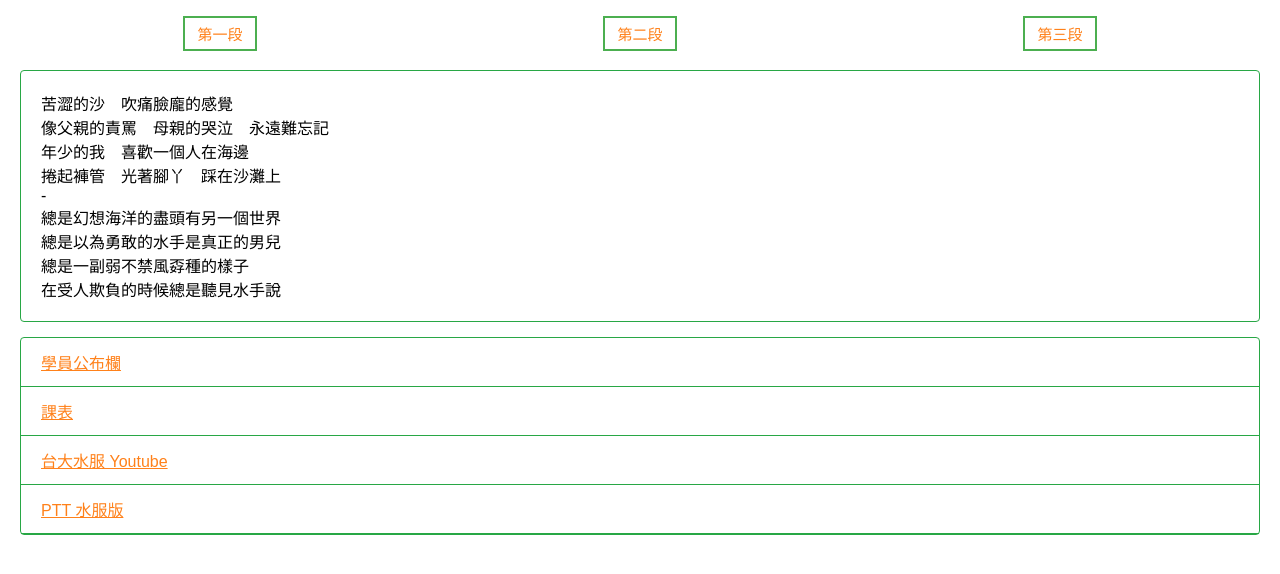
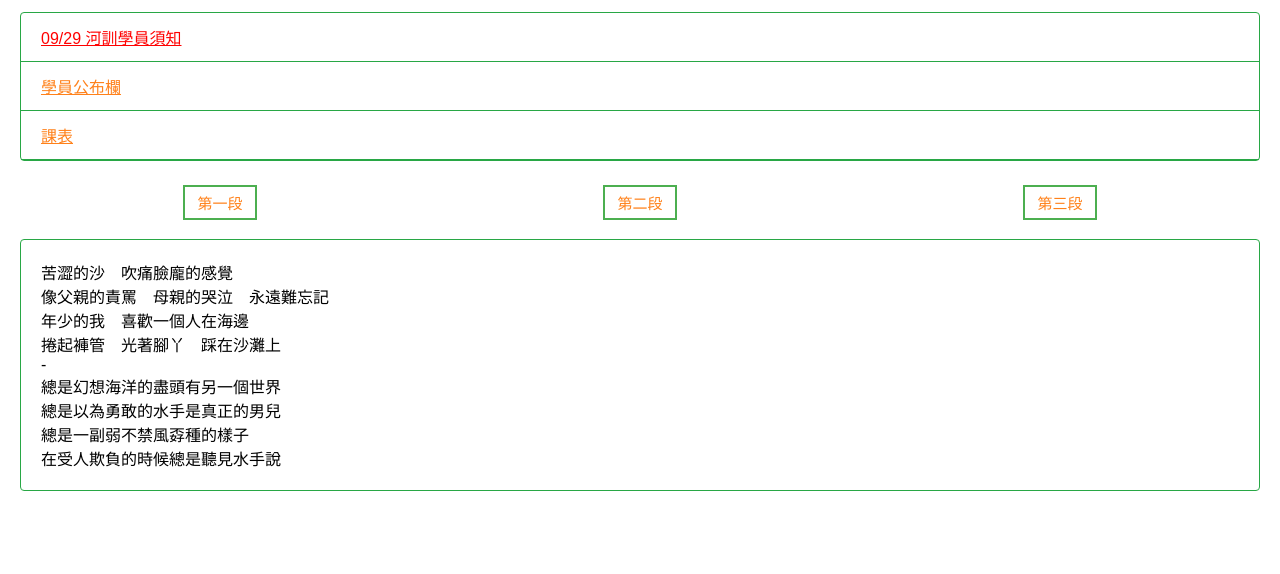
Before and after one commit to normanlinnet/ntulifeguard40, a website: page index.html in a window 1280 px wide. Shown: the part 70-644 px from the top of the page. Drawn offline with Linux system fonts and the light colour scheme.

Commit message:
add 09/29 河訓學員須知

```diff
--- a/index.html
+++ b/index.html
@@ -15,6 +15,7 @@
   <script async src="https://www.googletagmanager.com/gtag/js?id=UA-148820779-1"></script>
   <script>
     window.dataLayer = window.dataLayer || [];
+
     function gtag() {
       dataLayer.push(arguments);
     }
@@ -39,6 +40,38 @@
   </div>
 
   <div id="content">
+
+    <div class="card">
+      <div class="card-header">
+        <a class="important-item"
+          href="https://docs.google.com/document/d/1dyGEWBj3zT5rHJMeL8A4z97DOk24GKYzsLUYXI3FSnA/edit">
+          09/29 河訓學員須知
+        </a>
+      </div>
+      <div class="card-header">
+        <a href="https://docs.google.com/document/d/161qXZSaoGk948XQFB0L7yywrdTwr_zua">
+          學員公布欄
+        </a>
+      </div>
+      <div class="card-header">
+        <a
+          href="http://ntu-lifeguard.blog.ntu.edu.tw/wp-content/uploads/sites/3032/files/2019/08/40%E6%9C%9F%E8%AA%B2%E8%A1%A8%E6%9B%B4%E6%96%B0.jpg">
+          課表
+        </a>
+      </div>
+      <!-- <div class="card-header">
+        <a href="https://www.youtube.com/channel/UCglfjk9yZNodse_7I-KyHKQ/videos">
+          台大水服 Youtube
+        </a>
+      </div>
+      <div class="card-header">
+        <a href="https://www.ptt.cc/bbs/lifeguard/index.html">
+          PTT 水服版
+        </a>
+      </div> -->
+    </div>
+
+
 
     <div class="video-container">
       <div id="player"></div>
@@ -70,28 +103,6 @@
       </div>
     </div>
 
-    <div class="card">
-      <div class="card-header">
-        <a href="https://docs.google.com/document/d/161qXZSaoGk948XQFB0L7yywrdTwr_zua">
-          學員公布欄
-        </a>
-      </div>
-      <div class="card-header">
-        <a href="http://ntu-lifeguard.blog.ntu.edu.tw/wp-content/uploads/sites/3032/files/2019/08/40%E6%9C%9F%E8%AA%B2%E8%A1%A8%E6%9B%B4%E6%96%B0.jpg">
-          課表
-        </a>
-      </div>
-      <div class="card-header">
-        <a href="https://www.youtube.com/channel/UCglfjk9yZNodse_7I-KyHKQ/videos">
-          台大水服 Youtube
-        </a>
-      </div>
-      <div class="card-header">
-        <a href="https://www.ptt.cc/bbs/lifeguard/index.html">
-          PTT 水服版
-        </a>
-      </div>
-    </div>
 
   </div>
 
--- a/style.css
+++ b/style.css
@@ -115,3 +115,7 @@ a.icon {
 #lyrics {
   color: #000;
 }
+
+a.important-item {
+  color: #f00;
+}
```
